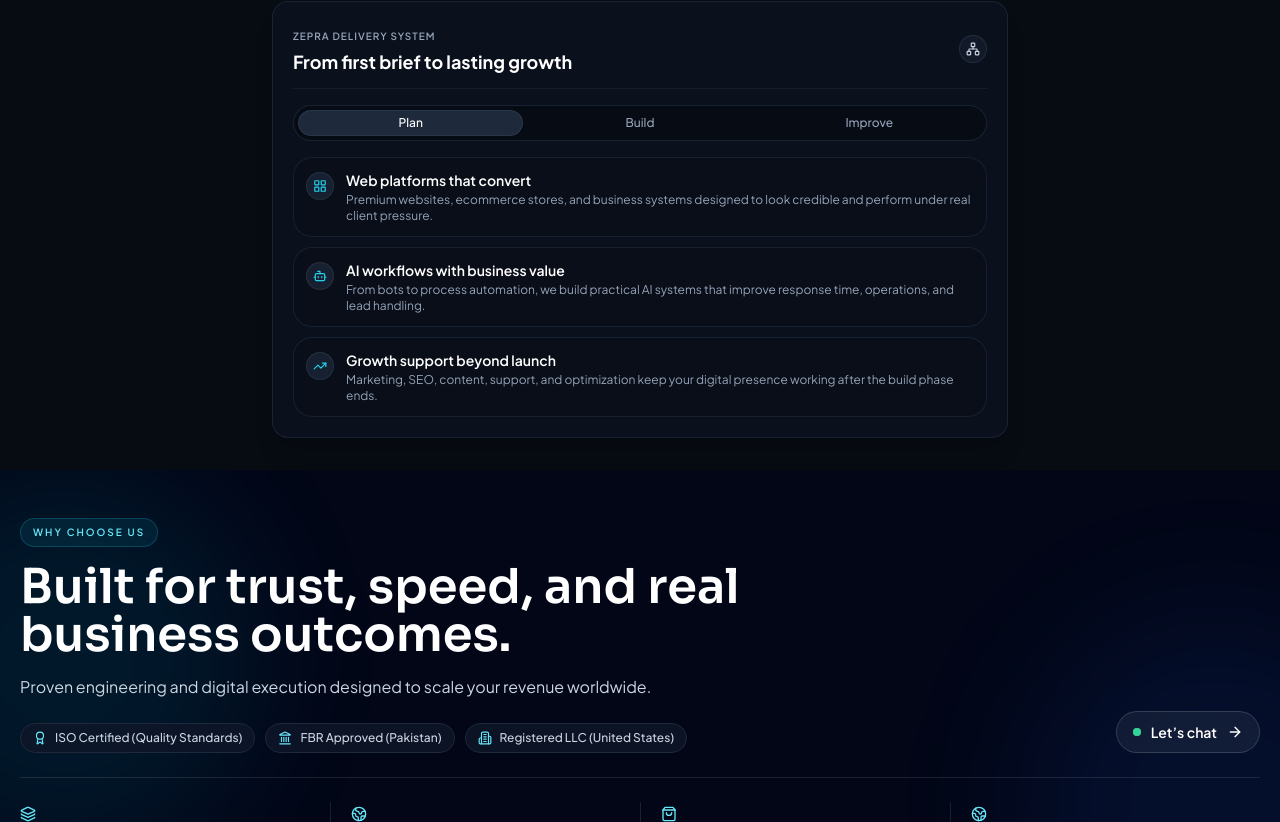
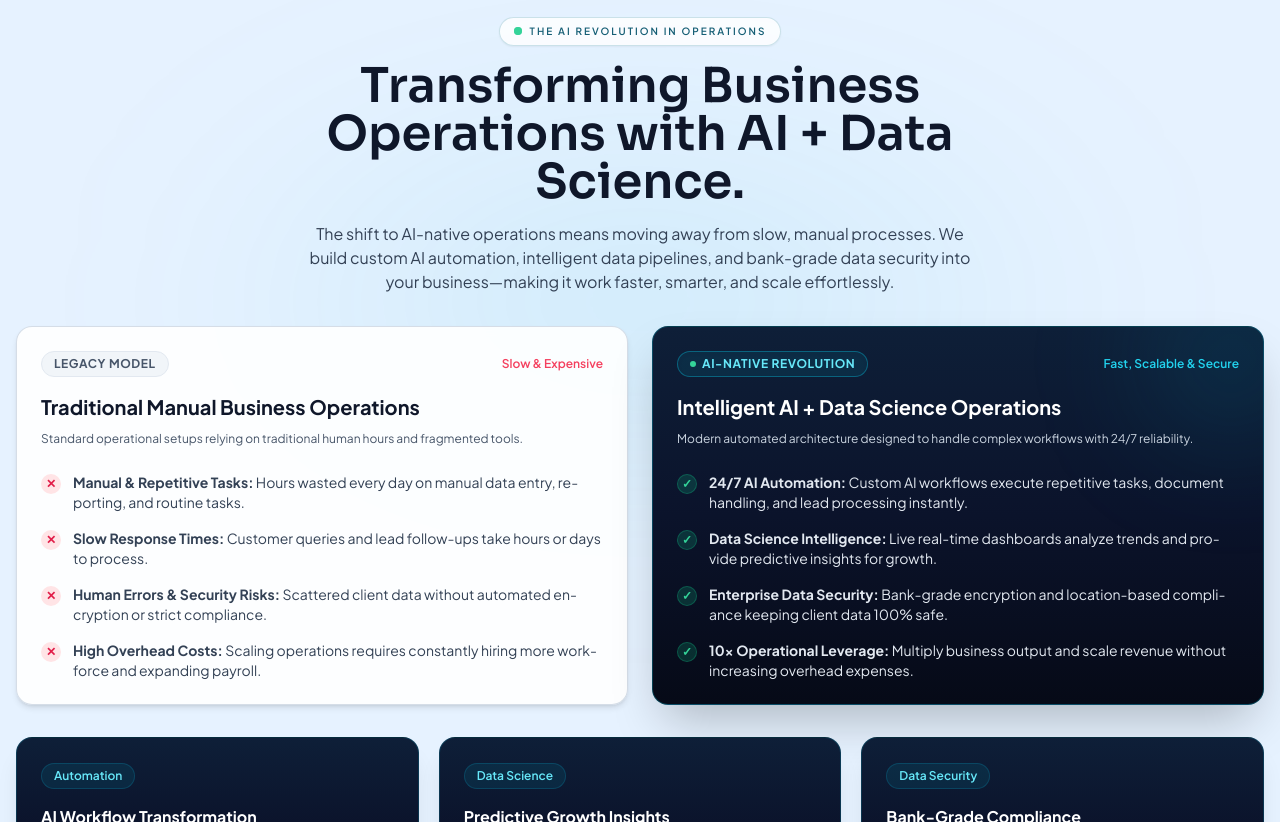
Before and after one commit to mawaisawan2008/test-zepra, a Next.js app: page / in a window 1280 px wide. Shown: the part 998-1820 px from the top of the page. Built offline with nearby package versions, Linux system fonts and the light colour scheme.

Commit message:
Updated changes

```diff
--- a/components/sections/TheShiftSection.jsx
+++ b/components/sections/TheShiftSection.jsx
@@ -1,98 +1,179 @@
 "use client";
 
-import React, { useState } from 'react';
-import { LayoutGrid, Bot, TrendingUp, Network } from "lucide-react";
+import React from 'react';
 import { useLanguage } from "@/components/providers/language-provider";
 
 export function TheShiftSection() {
   const { t } = useLanguage();
-  const content = t("home.deliverySystem");
-  const [activeTab, setActiveTab] = useState("plan");
+  const content = t("home.operations");
 
-  const itemsList = Array.isArray(content?.items)
-    ? content.items
+  // Safe Array Fallbacks agar JSON translation na mile
+  const legacyPointsList = Array.isArray(content?.legacyPoints)
+    ? content.legacyPoints
     : [
         {
-          icon: LayoutGrid,
-          title: "Web platforms that convert",
-          description: "Premium websites, ecommerce stores, and business systems designed to look credible and perform under real client pressure.",
+          label: "Manual & Repetitive Tasks",
+          description: "Hours wasted every day on manual data entry, reporting, and routine tasks.",
         },
         {
-          icon: Bot,
-          title: "AI workflows with business value",
-          description: "From bots to process automation, we build practical AI systems that improve response time, operations, and lead handling.",
+          label: "Slow Response Times",
+          description: "Customer queries and lead follow-ups take hours or days to process.",
         },
         {
-          icon: TrendingUp,
-          title: "Growth support beyond launch",
-          description: "Marketing, SEO, content, support, and optimization keep your digital presence working after the build phase ends.",
+          label: "Human Errors & Security Risks",
+          description: "Scattered client data without automated encryption or strict compliance.",
+        },
+        {
+          label: "High Overhead Costs",
+          description: "Scaling operations requires constantly hiring more workforce and expanding payroll.",
+        },
+      ];
+
+  const aiPointsList = Array.isArray(content?.aiPoints)
+    ? content.aiPoints
+    : [
+        {
+          label: "24/7 AI Automation",
+          description: "Custom AI workflows execute repetitive tasks, document handling, and lead processing instantly.",
+        },
+        {
+          label: "Data Science Intelligence",
+          description: "Live real-time dashboards analyze trends and provide predictive insights for growth.",
+        },
+        {
+          label: "Enterprise Data Security",
+          description: "Bank-grade encryption and location-based compliance keeping client data 100% safe.",
+        },
+        {
+          label: "10x Operational Leverage",
+          description: "Multiply business output and scale revenue without increasing overhead expenses.",
+        },
+      ];
+
+  const pillarsList = Array.isArray(content?.pillars)
+    ? content.pillars
+    : [
+        {
+          category: "Automation",
+          title: "AI Workflow Transformation",
+          description: "We replace time-consuming manual work with smart AI pipelines that work continuously without human intervention or delay.",
+        },
+        {
+          category: "Data Science",
+          title: "Predictive Growth Insights",
+          description: "We structure your raw business data into clear, real-time analytics that guide executive decisions and eliminate guesswork.",
+        },
+        {
+          category: "Data Security",
+          title: "Bank-Grade Compliance",
+          description: "Your proprietary business data remains completely isolated and protected with encrypted AI pipelines and regulatory standards.",
         },
       ];
 
   return (
-    <section className="py-6 sm:py-8 bg-[#070b12] text-white">
-      <div className="container mx-auto px-4 max-w-3xl">
-        {/* Main Card Container - Compact Padding */}
-        <div className="rounded-2xl border border-slate-800/80 bg-[#0c121e]/90 p-4 sm:p-5 shadow-xl backdrop-blur-md">
+    <section className="relative isolate overflow-hidden bg-[#E6F2FF] py-8 text-slate-900 sm:py-12">
+      {/* Background Ambient Glow */}
+      <div
+        aria-hidden="true"
+        className="pointer-events-none absolute left-1/2 top-1/3 -z-10 h-96 w-[min(90vw,1000px)] -translate-x-1/2 -translate-y-1/2 rounded-full bg-[radial-gradient(ellipse_at_center,rgba(6,182,212,0.15),transparent_70%)] blur-[120px] animate-pulse motion-reduce:animate-none"
+      />
 
-          {/* Header */}
-          <div className="flex items-center justify-between pb-3 mb-4 border-b border-slate-800/60">
+      <div className="container relative mx-auto px-4">
+        {/* Section Header */}
+        <header className="mx-auto max-w-3xl text-center">
+          <div className="inline-flex items-center gap-2 rounded-full border border-cyan-700/20 bg-white/80 px-3.5 py-1.5 text-[10px] font-semibold uppercase tracking-[0.2em] text-cyan-800 shadow-sm">
+            <span className="relative flex h-2 w-2">
+              <span className="absolute inline-flex h-full w-full animate-ping rounded-full bg-emerald-400 opacity-70 motion-reduce:animate-none" />
+              <span className="relative inline-flex h-2 w-2 rounded-full bg-emerald-400" />
+            </span>
+            {content?.eyebrow || "THE AI REVOLUTION IN OPERATIONS"}
+          </div>
+          <h2 className="mt-4 font-display text-3xl font-semibold leading-tight text-slate-900 sm:text-4xl lg:text-5xl">
+            {content?.title || "Transforming Business Operations with AI + Data Science."}
+          </h2>
+          <p className="mx-auto mt-4 max-w-2xl text-sm leading-7 text-slate-700 sm:text-base">
+            {content?.description || "The shift to AI-native operations means moving away from slow, manual processes. We build custom AI automation, intelligent data pipelines, and bank-grade data security into your business—making it work faster, smarter, and scale effortlessly."}
+          </p>
+        </header>
+
+        {/* Legacy vs AI-Native Comparison Grid */}
+        <div className="mt-8 grid gap-6 lg:grid-cols-2">
+
+          {/* Card 1: Legacy Model */}
+          <div className="relative flex flex-col justify-between rounded-2xl border border-slate-300/80 bg-white/90 p-5 shadow-md backdrop-blur-sm sm:p-6">
             <div>
-              <span className="text-[10px] font-semibold tracking-widest uppercase text-slate-400">
-                {content?.eyebrow || "ZEPRA DELIVERY SYSTEM"}
-              </span>
-              <h2 className="text-base sm:text-lg font-bold text-white mt-0.5">
-                {content?.title || "From first brief to lasting growth"}
-              </h2>
-            </div>
-            <div className="flex h-7 w-7 items-center justify-center rounded-md border border-slate-700/50 bg-slate-800/40 text-slate-300">
-              <Network className="h-3.5 w-3.5" />
+              <div className="flex items-center justify-between">
+                <span className="rounded-full bg-slate-100 px-3 py-1 text-xs font-bold tracking-wider text-slate-600 uppercase border border-slate-200">
+                  {content?.legacyTag || "LEGACY MODEL"}
+                </span>
+                <span className="text-xs font-semibold text-rose-500">{content?.legacyStatus || "Slow & Expensive"}</span>
+              </div>
+              <h3 className="mt-4 text-xl font-bold text-slate-900">
+                {content?.legacyTitle || "Traditional Manual Business Operations"}
+              </h3>
+              <p className="mt-2 text-xs leading-relaxed text-slate-600">
+                {content?.legacyDescription || "Standard operational setups relying on traditional human hours and fragmented tools."}
+              </p>
+
+              <ul className="mt-6 space-y-4 text-sm text-slate-700">
+                {legacyPointsList.map((point, index) => (
+                  <li key={index} className="flex items-start gap-3">
+                    <span className="mt-0.5 flex h-5 w-5 shrink-0 items-center justify-center rounded-full bg-rose-100 text-rose-600 text-xs font-bold">✕</span>
+                    <span><strong>{point.label}:</strong> {point.description}</span>
+                  </li>
+                ))}
+              </ul>
             </div>
           </div>
 
-          {/* Tab Switcher - Compact Height */}
-          <div className="grid grid-cols-3 gap-1 rounded-lg bg-[#070b14] p-1 mb-4 border border-slate-800/80">
-            {["plan", "build", "improve"].map((tab) => (
-              <button
-                key={tab}
-                onClick={() => setActiveTab(tab)}
-                className={`py-1 text-xs font-medium rounded-md transition-all capitalize ${
-                  activeTab === tab
-                    ? "bg-slate-800 text-white shadow-sm border border-slate-700/60"
-                    : "text-slate-400 hover:text-slate-200"
-                }`}
-              >
-                {tab}
-              </button>
-            ))}
-          </div>
+          {/* Card 2: AI-Native Model */}
+          <div className="group relative flex flex-col justify-between overflow-hidden rounded-2xl border border-cyan-500/30 bg-gradient-to-b from-[#0e1f38] via-[#0b132b] to-[#060a17] p-5 shadow-2xl backdrop-blur-md transition-all duration-300 hover:border-cyan-400/60 hover:shadow-cyan-500/20 sm:p-6">
+            <div
+              aria-hidden="true"
+              className="pointer-events-none absolute -right-12 -top-12 h-40 w-40 rounded-full bg-cyan-500/15 blur-3xl transition-all duration-300 group-hover:bg-cyan-400/25"
+            />
 
-          {/* Cards List - Reduced spacing & icons */}
-          <div className="space-y-2.5">
-            {itemsList.map((item, idx) => {
-              const IconComponent = item.icon || LayoutGrid;
-              return (
-                <div
-                  key={idx}
-                  className="group flex items-start gap-3 rounded-lg border border-slate-800/70 bg-[#090e18]/80 p-3 transition-all hover:border-slate-700 hover:bg-slate-800/20"
-                >
-                  <div className="flex h-7 w-7 shrink-0 items-center justify-center rounded-md bg-slate-800/70 text-cyan-400 border border-slate-700/50 mt-0.5">
-                    <IconComponent className="h-3.5 w-3.5" />
-                  </div>
-                  <div>
-                    <h3 className="text-xs sm:text-sm font-semibold text-white leading-snug">
-                      {item.title}
-                    </h3>
-                    <p className="text-[11px] sm:text-xs text-slate-400 leading-relaxed mt-0.5">
-                      {item.description}
-                    </p>
-                  </div>
-                </div>
-              );
-            })}
+            <div className="relative z-10">
+              <div className="flex items-center justify-between">
+                <span className="inline-flex items-center gap-1.5 rounded-full border border-cyan-500/40 bg-cyan-500/10 px-3 py-1 text-xs font-bold tracking-wider text-cyan-300 uppercase shadow-inner">
+                  <span className="h-1.5 w-1.5 rounded-full bg-emerald-400 animate-pulse" />
+                  {content?.aiTag || "AI-NATIVE REVOLUTION"}
+                </span>
+                <span className="text-xs font-semibold text-cyan-400">{content?.aiStatus || "Fast, Scalable & Secure"}</span>
+              </div>
+              <h3 className="mt-4 text-xl font-bold text-white">
+                {content?.aiTitle || "Intelligent AI + Data Science Operations"}
+              </h3>
+              <p className="mt-2 text-xs leading-relaxed text-slate-300">
+                {content?.aiDescription || "Modern automated architecture designed to handle complex workflows with 24/7 reliability."}
+              </p>
+
+              <ul className="mt-6 space-y-4 text-sm text-slate-200">
+                {aiPointsList.map((point, index) => (
+                  <li key={index} className="flex items-start gap-3">
+                    <span className="mt-0.5 flex h-5 w-5 shrink-0 items-center justify-center rounded-full bg-emerald-500/20 text-emerald-400 text-xs font-bold border border-emerald-500/30">✓</span>
+                    <span><strong>{point.label}:</strong> {point.description}</span>
+                  </li>
+                ))}
+              </ul>
+            </div>
           </div>
 
         </div>
+
+        {/* 3 Core AI Value Pillars Below */}
+        <div className="mt-8 grid gap-5 sm:grid-cols-2 lg:grid-cols-3">
+          {pillarsList.map((pillar, index) => (
+            <div key={index} className="group relative overflow-hidden rounded-2xl border border-cyan-500/20 bg-gradient-to-b from-[#0e1f38] via-[#0b132b] to-[#060a17] p-6 shadow-xl backdrop-blur-md transition-all duration-300 hover:-translate-y-1.5 hover:border-cyan-400/50 hover:shadow-cyan-500/15">
+              <span className="inline-block rounded-lg bg-cyan-500/10 px-3 py-1 text-xs font-semibold text-cyan-300 border border-cyan-500/20">
+                {pillar.category}
+              </span>
+              <h4 className="mt-4 text-base font-bold text-white">{pillar.title}</h4>
+              <p className="mt-2 text-xs leading-relaxed text-slate-300">{pillar.description}</p>
+            </div>
+          ))}
+        </div>
+
       </div>
     </section>
   );
```
